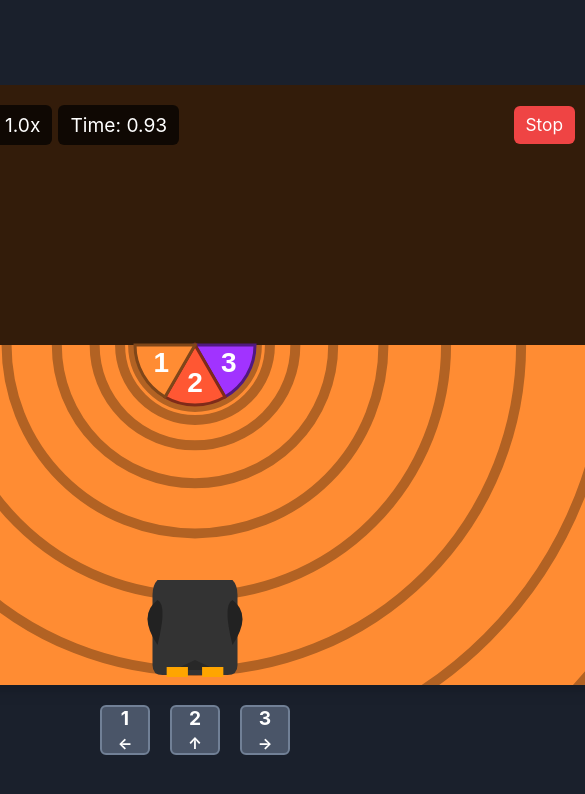
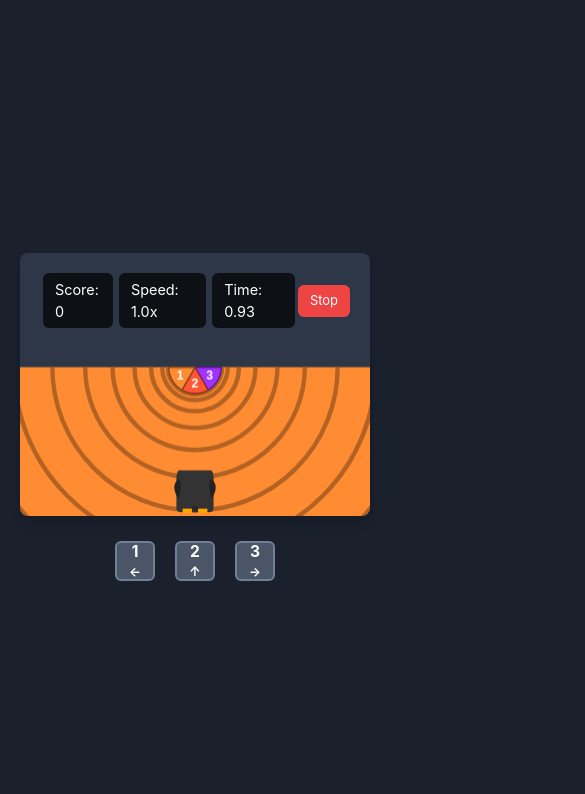
Before and after one commit to Hanan-Bar-Lev/penguin-sliding-tunnel, a plain HTML site: page index.html in a window 390 px wide. Both pictures are taken after a click on the button "Go!". Shown: the whole page, 585 px wide, since content can reach past the window. Drawn offline with nearby package versions, Linux system fonts and the light colour scheme.

Commit message:
Responsiveness

```diff
--- a/index.html
+++ b/index.html
@@ -17,6 +17,7 @@
             background-color: #1a202c;
             color: #e2e8f0;
             overflow: hidden;
+            padding: 10px; /* Added padding for mobile view */
         }
         #gameArea {
             display: flex;
@@ -28,12 +29,18 @@
             border-radius: 0.5rem;
             box-shadow: 0 10px 15px -3px rgba(0, 0, 0, 0.1), 0 4px 6px -2px rgba(0, 0, 0, 0.05);
             background-color: #2d3748;
-            width: 800px;
-            height: 600px;
+            /* Responsive sizing */
+            max-width: 100%;
+            max-height: 100vh;
+            aspect-ratio: 800 / 600; /* Maintain aspect ratio */
+            width: 100%; /* Will be overridden by JS for exact px, but good default */
+            height: auto; /* Will be overridden by JS, but good default */
         }
         canvas {
             display: block;
             border-radius: 0.5rem;
+            width: 100%; /* Canvas fills its parent */
+            height: 100%; /* Canvas fills its parent */
         }
         .ui-overlay {
             position: absolute;
@@ -45,7 +52,8 @@
             align-items: center;
             padding: 10px;
             color: white;
-            font-size: 1.2em;
+            /* Responsive font size */
+            font-size: clamp(0.9em, 3vw, 1.2em);
             z-index: 10;
         }
         .ui-element {
@@ -72,11 +80,12 @@
             transform: translate(-50%, -50%);
             background-color: rgba(45, 55, 72, 0.95);
             color: white;
-            padding: 20px 30px;
+            /* Responsive padding and font size */
+            padding: clamp(15px, 5vw, 30px) clamp(20px, 6vw, 30px);
             border-radius: 0.5rem;
             text-align: center;
             z-index: 20;
-            font-size: 1.2em;
+            font-size: clamp(1em, 4vw, 1.2em);
             box-shadow: 0 0 20px rgba(0,0,0,0.5);
             border: 2px solid #4a5568;
             max-width: 90%;
@@ -84,15 +93,25 @@
             flex-direction: column;
             align-items: center;
         }
-        #messageBox h2 { font-size: 1.5em; margin-bottom: 10px; }
-        #messageBox p { margin-bottom: 15px; font-size: 0.9em; line-height: 1.4; }
+        #messageBox h2 {
+            /* Responsive font size */
+            font-size: clamp(1.2em, 5vw, 1.5em);
+            margin-bottom: 10px;
+        }
+        #messageBox p {
+            /* Responsive font size */
+            margin-bottom: 15px;
+            font-size: clamp(0.8em, 3.5vw, 0.9em);
+            line-height: 1.4;
+        }
         #messageBox button {
             background-color: #4299e1;
             color: white;
-            padding: 10px 20px;
+            /* Responsive padding and font size */
+            padding: clamp(8px, 3vw, 10px) clamp(15px, 6vw, 20px);
             border: none;
             border-radius: 0.375rem;
-            font-size: 0.9em;
+            font-size: clamp(0.8em, 3.5vw, 0.9em);
             margin: 10px 5px 0;
             cursor: pointer;
             transition: background-color 0.3s ease;
@@ -104,27 +123,31 @@
             align-items: center;
             margin-top: 15px;
             height: 60px;
-            /* Removed visibility: hidden; - Controls are always visible */
+            /* Responsive width, capped at original game width */
+            width: 90%;
+            max-width: 800px;
+            box-sizing: border-box; /* Include padding/border in width */
         }
         .control-key {
             background-color: #4a5568;
             color: white;
             border: 2px solid #718096;
             border-radius: 0.375rem;
-            width: 50px;
-            height: 50px;
+            /* Responsive width/height and font size */
+            width: clamp(40px, 8vw, 50px);
+            height: clamp(40px, 8vw, 50px);
             display: flex;
             flex-direction: column;
             justify-content: center;
             align-items: center;
             margin: 0 10px;
             font-weight: bold;
-            font-size: 1.2em;
-            cursor: pointer; /* Indicate it's clickable */
-            transition: background-color 0.1s ease; /* Smooth hover effect */
+            font-size: clamp(0.9em, 4vw, 1.2em);
+            cursor: pointer;
+            transition: background-color 0.1s ease;
         }
         .control-key:hover {
-            background-color: #5a6578; /* Hover effect */
+            background-color: #5a6578;
         }
         .control-key .arrow { font-size: 0.8em; }
     </style>
@@ -153,9 +176,9 @@
     </div>
 
     <script>
-        // --- Game Configuration ---
-        const CANVAS_WIDTH = 800;
-        const CANVAS_HEIGHT = 600;
+        // --- Game Configuration (These now define the BASE coordinate system) ---
+        const BASE_WIDTH = 800;
+        const BASE_HEIGHT = 600;
 
         const PENGUIN_WIDTH = 85;
         const PENGUIN_HEIGHT = 95;
@@ -177,8 +200,8 @@
         const MIN_CHOICE_TIME_LIMIT_MS = 500;
 
         const VP_OPENING_RADIUS = 60;
-        const VP_CENTER_X = CANVAS_WIDTH / 2;
-        const VP_CENTER_Y = CANVAS_HEIGHT / 2 - 40;
+        const VP_CENTER_X = BASE_WIDTH / 2; // Relative to BASE_WIDTH
+        const VP_CENTER_Y = BASE_HEIGHT / 2 - 40; // Relative to BASE_HEIGHT
 
         const NUM_RIBS = 10;
         const INITIAL_RIB_SPEED = 0.22;
@@ -197,6 +220,10 @@
         let choiceStartTime;
         let ribs = [];
         let animationFrameId;
+
+        // --- Responsive Variables ---
+        let currentCanvasWidth, currentCanvasHeight;
+        let scaleFactor;
 
         // --- UI Elements ---
         let scoreBoard, choiceTimerDisplay, speedDisplayElement, messageBox, messageTitle, messageText, stopButton, controlsDisplay;
@@ -228,8 +255,8 @@
             slideEndTime = Date.now() + getRandomInt(currentMinSlideDuration, currentMaxSlideDuration);
 
             penguin = {
-                x: CANVAS_WIDTH / 2,
-                y: CANVAS_HEIGHT - PENGUIN_HEIGHT / 2 - 10,
+                x: BASE_WIDTH / 2, // Use BASE_WIDTH for initial position
+                y: BASE_HEIGHT - PENGUIN_HEIGHT / 2 - 10, // Use BASE_HEIGHT for initial position
                 width: PENGUIN_WIDTH,
                 height: PENGUIN_HEIGHT,
                 isJumping: false,
@@ -288,21 +315,16 @@
             if (messageBox) messageBox.style.display = 'none';
         }
 
-        // Modified: Removed numChoices parameter as it's always 3
         function showControlsDisplay() {
-            // No need to change visibility for controlsDisplay as it's always visible
-            // Ensure all control keys are initially flex
             controlKey1.style.display = 'flex';
             controlKey2.style.display = 'flex';
             controlKey3.style.display = 'flex';
 
-            // Always display default text for 3 choices
             controlKey2.innerHTML = `2<span class="arrow">↑</span>`;
             controlKey3.innerHTML = `3<span class="arrow">→</span>`;
         }
 
         function resetControlsDisplay() {
-            // Ensure all keys are visible and show their default text/arrows
             controlKey1.style.display = 'flex';
             controlKey2.style.display = 'flex';
             controlKey3.style.display = 'flex';
@@ -313,16 +335,16 @@
 
         // --- Drawing Functions ---
         function drawSky() {
-            ctx.fillStyle = darkenColor(currentTunnelColor, 0.2);//currentTunnelColor;
-            ctx.fillRect(0, 0, CANVAS_WIDTH, VP_CENTER_Y - VP_OPENING_RADIUS);
+            ctx.fillStyle = darkenColor(currentTunnelColor, 0.2);
+            ctx.fillRect(0, 0, BASE_WIDTH, VP_CENTER_Y - VP_OPENING_RADIUS);
 
             ctx.fillStyle = darkenColor(currentTunnelColor, 0.2);
-            ctx.fillRect(0, VP_CENTER_Y - VP_OPENING_RADIUS, CANVAS_WIDTH, VP_OPENING_RADIUS);
+            ctx.fillRect(0, VP_CENTER_Y - VP_OPENING_RADIUS, BASE_WIDTH, VP_OPENING_RADIUS);
         }
 
         function drawTunnel() {
             ctx.fillStyle = currentTunnelColor;
-            ctx.fillRect(0, VP_CENTER_Y, CANVAS_WIDTH, CANVAS_HEIGHT - VP_CENTER_Y);
+            ctx.fillRect(0, VP_CENTER_Y, BASE_WIDTH, BASE_HEIGHT - VP_CENTER_Y);
 
             const ribColor = darkenColor(currentTunnelColor, RIB_COLOR_DARKEN_FACTOR);
             ctx.strokeStyle = ribColor;
@@ -330,7 +352,7 @@
 
             ribs.forEach(rib => {
                 const z = rib.z;
-                const currentRibRadius = VP_OPENING_RADIUS + (Math.max(CANVAS_WIDTH, CANVAS_HEIGHT) * 0.85 - VP_OPENING_RADIUS) * z * z;
+                const currentRibRadius = VP_OPENING_RADIUS + (Math.max(BASE_WIDTH, BASE_HEIGHT) * 0.85 - VP_OPENING_RADIUS) * z * z;
 
                 ctx.beginPath();
                 ctx.arc(VP_CENTER_X, VP_CENTER_Y, currentRibRadius, 0, Math.PI, false);
@@ -407,6 +429,7 @@
         function drawJunctionChoices() {
             if (!junction.active) return;
             const numActualChoices = junction.choices.length;
+            const anglePerChoice = Math.PI / numActualChoices;
 
             // Draw choices in reverse order (1,2,3 from left to right)
             for (let i = junction.choices.length - 1; i >= 0; i--) {
@@ -419,9 +442,9 @@
                 ctx.beginPath();
                 ctx.moveTo(shapeInfo.cx, shapeInfo.cy);
 
-                const anglePerChoice = Math.PI / numActualChoices;
-                const drawStartAngle = (numActualChoices - 1 - i) * anglePerChoice; // Reverse the order
-                const drawEndAngle = (numActualChoices - i) * anglePerChoice; // Reverse the order
+                // Corrected: Use calculated startAngle and endAngle for the arc segment
+                const drawStartAngle = (numActualChoices - 1 - i) * anglePerChoice;
+                const drawEndAngle = (numActualChoices - i) * anglePerChoice;
 
                 ctx.arc(shapeInfo.cx, shapeInfo.cy, shapeInfo.radius, drawStartAngle, drawEndAngle);
                 ctx.closePath();
@@ -435,7 +458,7 @@
                 const textAngle = (drawStartAngle + drawEndAngle) / 2;
                 const textRadius = shapeInfo.radius * 0.65;
                 const textX = shapeInfo.cx + textRadius * Math.cos(textAngle);
-                const textY = shapeInfo.cy + textRadius * Math.sin(textAngle);
+                const textY = shapeInfo.cy + textRadius * Math.sin(textAngle); // Y-axis is positive downwards in canvas
                 ctx.fillText(keyHint, textX, textY);
             }
         }
@@ -455,7 +478,7 @@
             if (penguin.jumpProgress >= 1) {
                 penguin.isJumping = false;
                 penguin.jumpProgress = 1;
-                penguin.y = CANVAS_HEIGHT - PENGUIN_HEIGHT / 2 - 10;
+                penguin.y = BASE_HEIGHT - PENGUIN_HEIGHT / 2 - 10; // Use BASE_HEIGHT
                 gameState = 'SLIDING';
                 slideEndTime = Date.now() + getRandomInt(currentMinSlideDuration, currentMaxSlideDuration);
             } else {
@@ -467,7 +490,7 @@
         function createJunction() {
             junction.active = true;
             junction.choices = [];
-            const numChoices = 3; // Changed: Always 3 choices
+            const numChoices = 3; // Always 3 choices
 
             const availableColors = TUNNEL_COLORS.filter(c => c !== currentTunnelColor);
             const otherColors = [];
@@ -492,8 +515,7 @@
                 { hint: '3 →', codes: [51, 39], visualSlot: 2 }
             ];
 
-            // Active mappings are always baseKeyMappings as numChoices is always 3
-            const activeMappings = baseKeyMappings;
+            const activeMappings = baseKeyMappings; // Always use all 3 mappings
 
             const anglePerChoice = Math.PI / numChoices;
 
@@ -522,11 +544,10 @@
 
             choiceStartTime = Date.now();
             showChoiceTimer();
-            showControlsDisplay(); // Modified: No argument needed as numChoices is always 3
+            showControlsDisplay();
         }
 
         function handlePlayerChoice(selectedIndex) {
-            // Only process choices if the game is in the decision state and a junction is active
             if (gameState !== 'JUNCTION_DECISION' || !junction.active) return;
 
             if (selectedIndex === junction.correctChoiceIndex) {
@@ -544,7 +565,7 @@
                 startJump();
                 junction.active = false;
                 hideChoiceTimer();
-                resetControlsDisplay(); // Reset controls after a successful choice
+                resetControlsDisplay();
             } else {
                 gameOver("Wrong tunnel!");
             }
@@ -553,7 +574,7 @@
         function gameOver(reason) {
             gameState = 'GAME_OVER';
             hideChoiceTimer();
-            resetControlsDisplay(); // Reset controls on game over
+            resetControlsDisplay();
             showMessageBox(
                 "Game Over!",
                 `${reason}<br>Your final score: ${score}<br>Max Speed: ${(currentRibSpeed / INITIAL_RIB_SPEED).toFixed(1)}x`,
@@ -580,8 +601,7 @@
                 else if (event.keyCode === 51 || event.keyCode === 39) choiceIndexPressed = 2; // 3 or Right Arrow
 
                 if (choiceIndexPressed !== -1) {
-                    // Modified: Always directly map for 3 choices
-                    const actualChoiceInJunctionArray = choiceIndexPressed;
+                    const actualChoiceInJunctionArray = choiceIndexPressed; // Direct mapping for 3 choices
 
                     if(actualChoiceInJunctionArray < junction.choices.length && actualChoiceInJunctionArray >= 0) {
                             handlePlayerChoice(actualChoiceInJunctionArray);
@@ -610,7 +630,11 @@
         function gameLoop(timestamp) {
             if (gameState === 'PAUSED' || gameState === 'PRE_GAME' || gameState === 'GAME_OVER') {
                 if (gameState === 'GAME_OVER' && animationFrameId) {
+                        ctx.clearRect(0, 0, canvas.width, canvas.height); // Clear entire current canvas
+                        ctx.save();
+                        ctx.scale(scaleFactor, scaleFactor);
                         drawSky(); drawTunnel(); if (junction.active) drawJunctionChoices(); drawPenguin();
+                        ctx.restore();
                 }
                 cancelAnimationFrame(animationFrameId);
                 return;
@@ -619,8 +643,11 @@
             const deltaTime = (timestamp - lastTime) / 1000 || 0;
             lastTime = timestamp;
 
-            ctx.clearRect(0, 0, CANVAS_WIDTH, CANVAS_HEIGHT);
-            drawSky();
+            ctx.clearRect(0, 0, canvas.width, canvas.height); // Clear entire current canvas
+
+            // Apply scaling to the context
+            ctx.save();
+            ctx.scale(scaleFactor, scaleFactor);
 
             if (gameState === 'SLIDING') {
                 ribs.forEach(rib => {
@@ -666,7 +693,46 @@
                 }
             }
 
+            ctx.restore(); // Restore context to original state (important!)
             animationFrameId = requestAnimationFrame(gameLoop);
+        }
+
+        // Function to handle canvas and UI resizing
+        function resizeGame() {
+            const gameContainer = document.getElementById('gameContainer');
+
+            // Determine max dimensions based on viewport, maintaining aspect ratio
+            const aspectRatio = BASE_WIDTH / BASE_HEIGHT;
+            let newWidth = window.innerWidth;
+            let newHeight = window.innerHeight;
+
+            // Give some padding, e.g., 20px on each side if possible
+            const padding = 20;
+            newWidth -= padding * 2;
+            newHeight -= padding * 2;
+
+            if (newWidth / newHeight > aspectRatio) {
+                currentCanvasHeight = newHeight;
+                currentCanvasWidth = currentCanvasHeight * aspectRatio;
+            } else {
+                currentCanvasWidth = newWidth;
+                currentCanvasHeight = currentCanvasWidth / aspectRatio;
+            }
+
+            // Cap the size at the original base dimensions if on a very large screen
+            currentCanvasWidth = Math.min(currentCanvasWidth, BASE_WIDTH);
+            currentCanvasHeight = Math.min(currentCanvasHeight, BASE_HEIGHT);
+
+            canvas.width = currentCanvasWidth;
+            canvas.height = currentCanvasHeight;
+
+            scaleFactor = currentCanvasWidth / BASE_WIDTH; // Or currentCanvasHeight / BASE_HEIGHT, should be the same
+
+            // Adjust game container and controls display widths
+            gameContainer.style.width = `${currentCanvasWidth}px`;
+            gameContainer.style.height = `${currentCanvasHeight}px`;
+
+            controlsDisplay.style.width = `${currentCanvasWidth}px`;
         }
 
         function initGameAndLoop(goToPreGame = false) {
@@ -674,20 +740,24 @@
 
             if (goToPreGame) {
                 gameState = 'PRE_GAME';
-                resetControlsDisplay(); // Ensure controls are in default state for pre-game
+                resetControlsDisplay();
                 const instructions = "You're a penguin sliding through colorful half-tunnels!<br><br>" +
                                      "At each junction, quickly choose the tunnel that matches your CURRENT slide color.<br>" +
                                      "Use <b>Arrow Keys (←, ↑, →)</b> or <b>Number Keys (1, 2, 3)</b> to select.<br>" +
                                      "The controls are shown at the bottom during choices.<br><br>" +
                                      "The time to choose gets shorter, and the slide gets faster. Good luck!";
-                showMessageBox( "Penguin Sliding Tunnel", instructions,
+                showMessageBox( "Welcome Back!", instructions,
                     [{ text: "Go!", action: () => { hideMessageBox(); initGame(); lastTime = performance.now(); gameLoop(); } }]
                 );
                 // Clear and draw a placeholder state for pre-game screen
-                ctx.fillStyle = '#1a202c'; ctx.fillRect(0,0,CANVAS_WIDTH, CANVAS_HEIGHT/2);
-                ctx.fillStyle = '#333'; ctx.fillRect(0,CANVAS_HEIGHT/2,CANVAS_WIDTH, CANVAS_HEIGHT/2);
+                ctx.clearRect(0, 0, canvas.width, canvas.height); // Clear current canvas size
+                ctx.save();
+                ctx.scale(scaleFactor, scaleFactor);
+                ctx.fillStyle = '#1a202c'; ctx.fillRect(0,0,BASE_WIDTH, BASE_HEIGHT/2);
+                ctx.fillStyle = '#333'; ctx.fillRect(0,BASE_HEIGHT/2,BASE_WIDTH, BASE_HEIGHT/2);
                 ctx.fillStyle = 'white'; ctx.font = '30px Arial'; ctx.textAlign = 'center';
-                ctx.fillText("Penguin Tunnel Slide", CANVAS_WIDTH/2, CANVAS_HEIGHT/2 - 20);
+                ctx.fillText("Penguin Tunnel Slide", BASE_WIDTH/2, BASE_HEIGHT/2 - 20);
+                ctx.restore();
             } else {
                 initGame();
                 lastTime = performance.now();
@@ -698,8 +768,6 @@
         window.onload = () => {
             canvas = document.getElementById('gameCanvas');
             ctx = canvas.getContext('2d');
-            canvas.width = CANVAS_WIDTH;
-            canvas.height = CANVAS_HEIGHT;
 
             scoreBoard = document.getElementById('scoreBoard');
             speedDisplayElement = document.getElementById('speedDisplay');
@@ -736,24 +804,27 @@
             document.addEventListener('keydown', handleKeyDown);
             stopButton.addEventListener('click', togglePause);
 
-            // Add click listeners for the control keys
             controlKey1.addEventListener('click', () => {
                 if (gameState === 'JUNCTION_DECISION' && junction.active) {
-                    handlePlayerChoice(0); // Corresponds to the first choice (index 0)
+                    handlePlayerChoice(0);
                 }
             });
 
             controlKey2.addEventListener('click', () => {
                 if (gameState === 'JUNCTION_DECISION' && junction.active) {
-                    handlePlayerChoice(1); // Corresponds to the second choice (index 1)
+                    handlePlayerChoice(1);
                 }
             });
 
             controlKey3.addEventListener('click', () => {
                 if (gameState === 'JUNCTION_DECISION' && junction.active) {
-                    handlePlayerChoice(2); // Modified: Always maps to the third choice (index 2)
+                    handlePlayerChoice(2);
                 }
             });
+
+            // Initial resize and set up
+            resizeGame();
+            window.addEventListener('resize', resizeGame);
 
             // Start the game loop and show the pre-game message
             initGameAndLoop(true);
```
